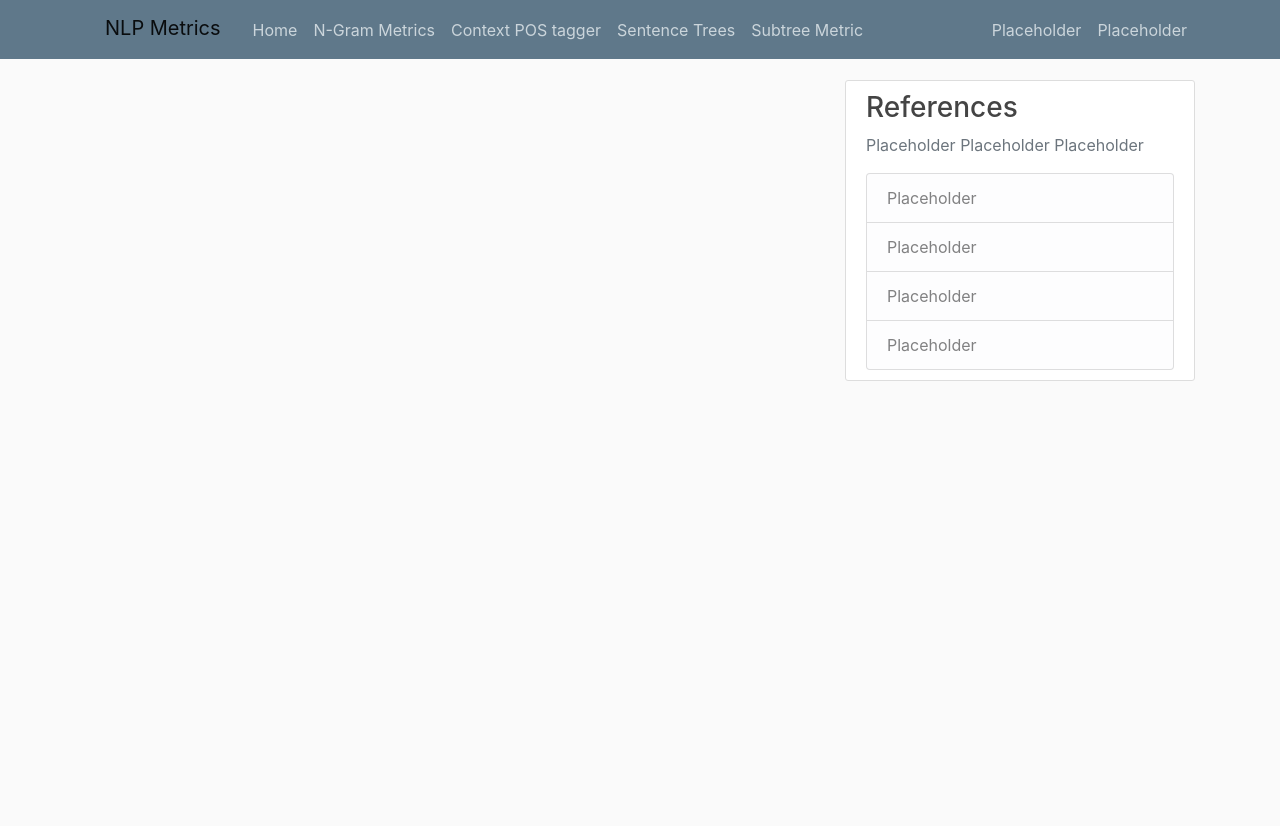
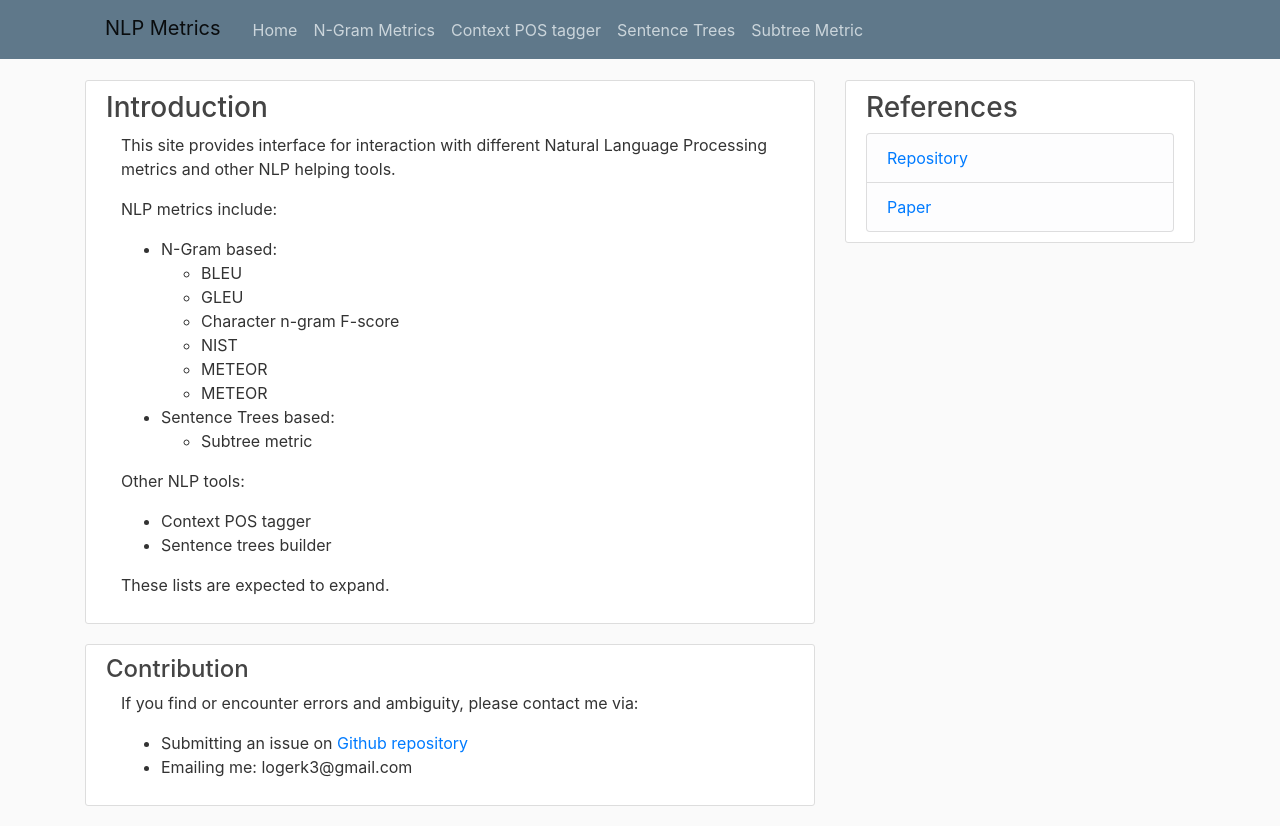
Before and after one commit to WhiteJaeger/nlp-metrics, a Python web app: template templates/home.html in a window 1280 px wide. Before the commit the page ends 381 px from the top, so only its background shows below. Run offline with Jinja, Linux system fonts and the light colour scheme; the template is opened without the code that fills it, so the values that code supplies are empty; some libraries are stand-ins or nearby versions.

Commit message:
Fill placeholders with data (#15)
Get rid of placeholders

```diff
--- a/constants.py
+++ b/constants.py
@@ -15,8 +15,7 @@ METRICS_MAP = {
         'chrf':   'Character n-gram F-score',
         'nist':   'NIST',
         'meteor': 'METEOR',
-        'rouge':  'ROUGE',
-        'stm':    'STM'
+        'rouge':  'ROUGE'
 }
 
 METRICS_FUNCTIONS = {
--- a/templates/base.html
+++ b/templates/base.html
@@ -32,11 +32,6 @@
               <a class="nav-item nav-link" href="{{ url_for('sentence_trees') }}">Sentence Trees</a>
               <a class="nav-item nav-link" href="{{ url_for('stm') }}">Subtree Metric</a>
             </div>
-            <!-- Navbar Right Side -->
-            <div class="navbar-nav">
-              <a class="nav-item nav-link" href="/#">Placeholder</a>
-              <a class="nav-item nav-link" href="/#">Placeholder</a>
-            </div>
           </div>
         </div>
       </nav>
--- a/templates/home.html
+++ b/templates/home.html
@@ -1,15 +1,57 @@
 {% extends 'base.html' %}
+
+{% block content %}
+    <div class="content-section">
+        <h3>Introduction</h3>
+        <div class="container main-content">
+            <p>This site provides interface for interaction with different Natural Language Processing metrics and other NLP helping tools.</p>
+            <p>NLP metrics include:</p>
+            <ul>
+                <li>N-Gram based:
+                    <ul>
+                        <li>BLEU</li>
+                        <li>GLEU</li>
+                        <li>Character n-gram F-score</li>
+                        <li>NIST</li>
+                        <li>METEOR</li>
+                        <li>METEOR</li>
+                    </ul>
+                </li>
+                <li>Sentence Trees based:
+                    <ul>
+                        <li>Subtree metric</li>
+                    </ul>
+                </li>
+            </ul>
+            <p>Other NLP tools:</p>
+            <ul>
+                <li>Context POS tagger</li>
+                <li>Sentence trees builder</li>
+            </ul>
+            <p>These lists are expected to expand.</p>
+        </div>
+    </div>
+    <footer>
+        <div class="content-section">
+            <h4>Contribution</h4>
+            <div class="container main-footer">
+                <p>If you find or encounter errors and ambiguity, please contact me via:</p>
+                    <ul>
+                        <li>Submitting an issue on <a class="btn-link" href="https://github.com/WhiteJaeger/nlp-metrics" target="_blank">Github repository</a></li>
+                        <li>Emailing me: logerk3@gmail.com</li>
+                    </ul>
+            </div>
+        </div>
+    </footer>
+{% endblock %}
 
 {% block sidebar %}
     <div class="col-md-4">
         <div class="content-section">
             <h3>References</h3>
-            <p class='text-muted'>Placeholder Placeholder Placeholder
             <ul class="list-group">
-                <li class="list-group-item list-group-item-light">Placeholder</li>
-                <li class="list-group-item list-group-item-light">Placeholder</li>
-                <li class="list-group-item list-group-item-light">Placeholder</li>
-                <li class="list-group-item list-group-item-light">Placeholder</li>
+                <li class="list-group-item list-group-item-light"><a class="btn-link" href="https://github.com/WhiteJaeger/nlp-metrics" target="_blank">Repository</a></li>
+                <li class="list-group-item list-group-item-light"><a class="btn-link" href="#" target="_blank">Paper</a></li>
             </ul>
         </div>
     </div>
```
Also changed, not shown: app.py (+6 -5 lines), templates/metrics.html (+2 -5 lines), templates/pos.html (+8 -5 lines), templates/sentence-trees.html (+4 -5 lines), templates/stm.html (+5 -5 lines).
